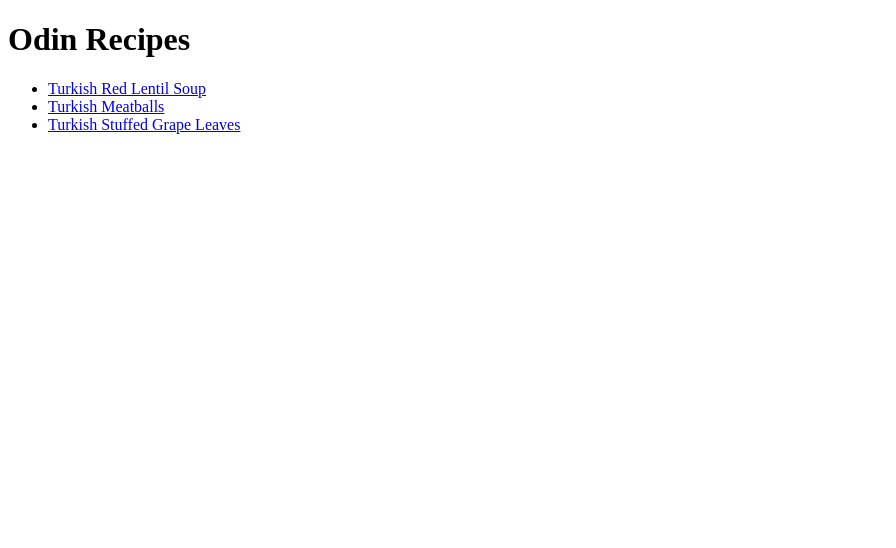
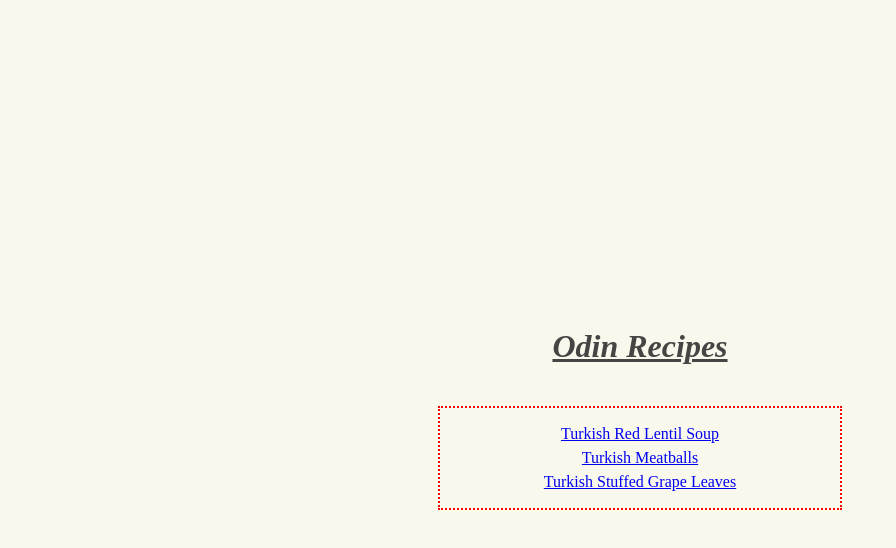
Before and after one commit to 6lynx/odin-recipes, a plain HTML site: page index.html in a window 1280 px wide. Shown: the whole page, without its empty margins (0-896 px from the left). Drawn offline with Linux system fonts and the light colour scheme.

Commit message:
Create styles.css, Add classes to index.html

```diff
--- a/index.html
+++ b/index.html
@@ -3,16 +3,18 @@
 <head>
 	<meta charset="UTF-8">
 	<meta name="viewport" content="width=device-width, initial-scale=1.0">
+	<link rel="stylesheet" href="styles.css">
 	<title>Delicious Recipes</title>
 </head>
 <body>
-	<h1>Odin Recipes</h1>
+	<h1 class="main-header">Odin Recipes</h1>
 
-	<ul>
-		<li><a href="red-lentil.html">Turkish Red Lentil Soup</a></li>
-		<li><a href="meatballs.html"> Turkish Meatballs</a></li>
-		<li><a href="stuffed-grape-leaves.html"> Turkish Stuffed Grape Leaves</a></li>
-	</ul>
-
+	<div class="main-menu">
+		<ul class="main-menu-elements">
+			<li><a href="red-lentil.html">Turkish Red Lentil Soup</a></li>
+			<li><a href="meatballs.html"> Turkish Meatballs</a></li>
+			<li><a href="stuffed-grape-leaves.html"> Turkish Stuffed Grape Leaves</a></li>
+		</ul>
+	</div>
 </body>
 </html>
--- /dev/null
+++ b/styles.css
@@ -0,0 +1,47 @@
+body {
+    display: flex;
+    flex-direction: column;
+    align-items: center;
+    justify-content: center;
+    min-height: 100vh;
+	background-color: rgb(248, 248, 236);
+}
+
+.main-header {
+    color: rgb(71, 68, 68);
+    text-align: center;
+    font-style: italic;
+    text-decoration: underline;
+}
+
+.main-menu {
+    display: flex;
+    border: 2px dotted red;
+    height: 100px;
+    width: 400px;
+    align-items: center;
+    justify-content: center;
+    margin-top: 20px;
+}
+
+.main-menu-elements {
+    font-size: 16px;
+    list-style: none;
+    padding: 0;
+    margin: 0;
+    display: flex;
+    flex-direction: column;
+    gap: 6px;
+    justify-content: center;
+    align-items: center;
+}
+
+.main-menu-elements li {
+    width: 100%;
+    text-align: center;
+}
+
+.main-menu-elements li a:hover {
+    background-color: red;
+    color: aliceblue;
+}
```
